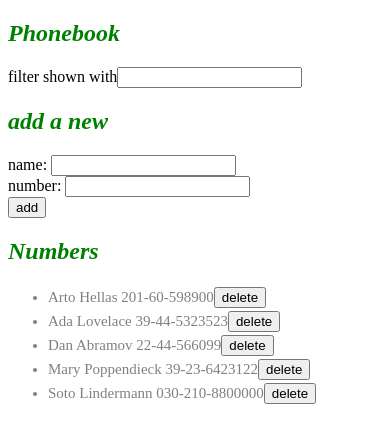
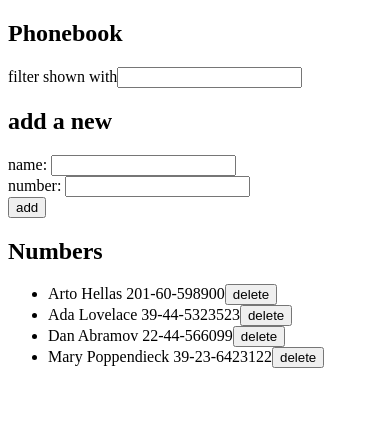
Before and after one commit to lone-ion/Full-stack-open-wandering, a React (Vite) app in the folder part2-exercise-Phonebook/: page / in a window 390 px wide. Shown: the top 442 px of the page. Built offline with nearby package versions, Linux system fonts and the light colour scheme; data requests are answered from the project's data file.

Commit message:
finish ex-2.17*: Phonebook step12

```diff
--- a/part2-exercise-Phonebook/db.json
+++ b/part2-exercise-Phonebook/db.json
@@ -19,11 +19,6 @@
       "name": "Mary Poppendieck",
       "number": "39-23-6423122",
       "id": 4
-    },
-    {
-      "name": "Soto Lindermann",
-      "number": "030-210-8800000",
-      "id": 6
     }
   ]
 }
--- a/part2-exercise-Phonebook/src/App.jsx
+++ b/part2-exercise-Phonebook/src/App.jsx
@@ -5,11 +5,23 @@ import Form from './components/Form';
 import personService from './services/persons';
 import './index.css';
 
+const Notification = ({ message1, message2 }) => {
+  if (message1 === null && message2 === null) {
+    return null;
+  } else if (message1) {
+    return <div className='info'>{message1}</div>;
+  } else {
+    return <div className='error'>{message2}</div>;
+  }
+};
+
 const App = () => {
   const [persons, setPersons] = useState([]);
   const [newName, setNewName] = useState('');
   const [newNumber, setNewNumber] = useState('');
   const [filter, setFilter] = useState('');
+  const [infoMessage, setInfoMessage] = useState(null);
+  const [errorMessage, setErrorMessage] = useState(null);
 
   useEffect(() => {
     personService.getAll().then((initialPersons) => {
@@ -28,6 +40,10 @@ const App = () => {
     const exists = names.indexOf(newName);
     if (exists === -1) {
       personService.create(personObject).then((returnedPerson) => {
+        setInfoMessage(`Added ${returnedPerson.name}`);
+        setTimeout(() => {
+          setInfoMessage(null);
+        }, 5000);
         setPersons(persons.concat(returnedPerson));
         setNewName('');
         setNewNumber('');
@@ -37,7 +53,7 @@ const App = () => {
         window.confirm(
           `${newName} is already added to phonebook,replace the old number with a new one?`
         )
-      );
+      ) {
         const matchedNameaArrIndex = exists;
         const objId = persons[matchedNameaArrIndex].id;
         const changedPersonObject = { ...personObject, number: newNumber };
@@ -49,7 +65,19 @@ const App = () => {
             );
             setNewName('');
             setNewNumber('');
+          })
+          .catch((error) => {
+            setErrorMessage(
+              `Information of ${changedPersonObject.name} was already removed from server`
+            );
+            setTimeout(() => {
+              setErrorMessage(null);
+            }, 5000);
+            setPersons(persons.filter((m) => m.id != objId));
+            setNewName('');
+            setNewNumber('');
           });
+      }
     }
   };
 
@@ -75,6 +103,7 @@ const App = () => {
   return (
     <div>
       <h2>Phonebook</h2>
+      <Notification message1={infoMessage} message2={errorMessage} />
       <Filter filter={filter} handleFilterChange={handleFilterChange} />
       <h2>add a new</h2>
       <Form
--- a/part2-exercise-Phonebook/src/index.css
+++ b/part2-exercise-Phonebook/src/index.css
@@ -1,10 +1,19 @@
-h2 {
+.info {
   color: green;
-  font-style: italic;
+  background: lightgrey;
+  font-size: 20px;
+  border-style: solid;
+  border-radius: 5px;
+  padding: 10px;
+  margin-bottom: 10px;
 }
 
-.person {
-  color: grey;
-  padding-top: 3px;
-  font-size: 15px;
+.error {
+  color: red;
+  background: lightgrey;
+  font-size: 20px;
+  border-style: solid;
+  border-radius: 5px;
+  padding: 10px;
+  margin-bottom: 10px;
 }
```
Lines whose indentation alone changed are shown as unchanged.
